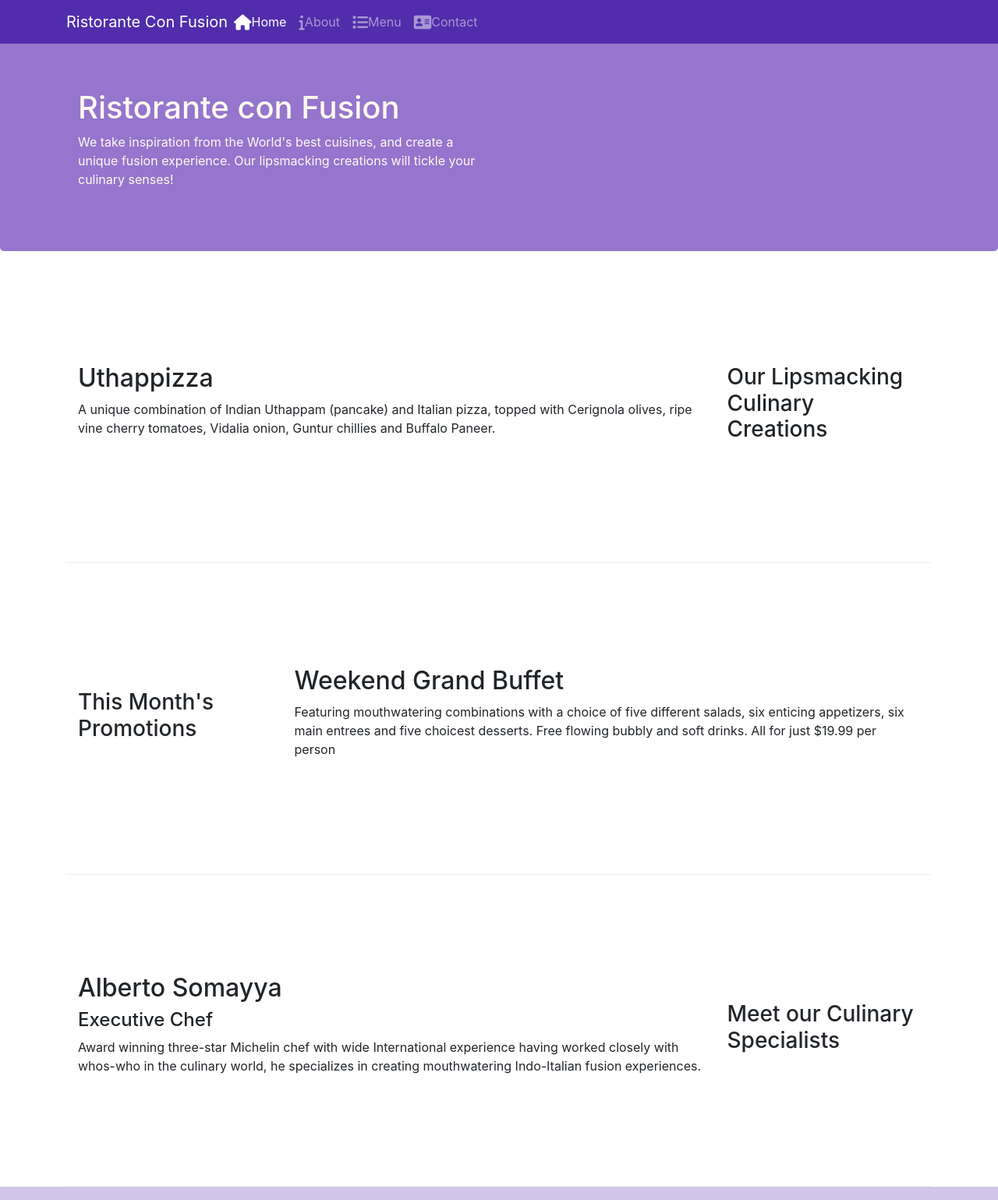
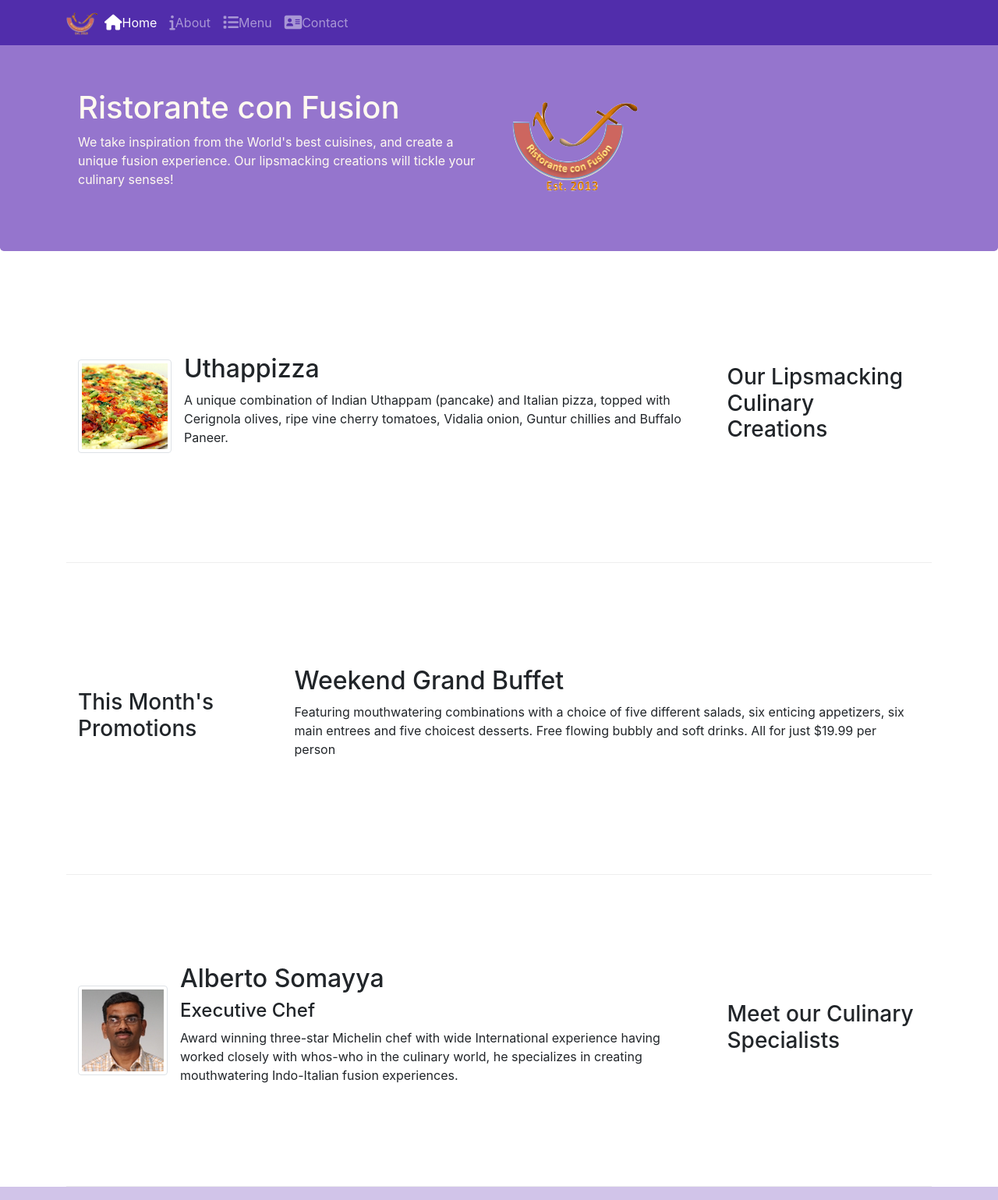
Before and after one commit to Krishare/conFusion, a website: page index.html in a window 1280 px wide. Shown: the top 1539 px of the page at 78% size. Drawn offline with nearby package versions, Linux system fonts and the light colour scheme.

Commit message:
Images And Media

```diff
--- a/index.html
+++ b/index.html
@@ -21,7 +21,7 @@
             <button class="navbar-toggler" type="button" data-toggle="collapse" data-target="#Navbar">
                 <span class="navbar-toggler-icon"></span>
             </button>
-            <a class="navbar-brand mr-auto" href="#">Ristorante Con Fusion</a>
+            <a class="navbar-brand mr-auto" href="#"><img src="img/logo.png" height="30" width="41"></a>
             <div class="collapse navbar-collapse" id="Navbar">
                 <ul class="navbar-nav mr-auto">
                     <li class="nav-item active"><a class="nav-link" href="#"><span class="fa fa-home fa-lg"></span>Home</a></li>
@@ -39,7 +39,8 @@
                     <h1>Ristorante con Fusion</h1>
                     <p>We take inspiration from the World's best cuisines, and create a unique fusion experience. Our lipsmacking creations will tickle your culinary senses!</p>
                 </div>
-                <div class="col-12 col-sm">
+                <div class="col-12 col-sm align-self-center">
+                    <img src="img/logo.png" class="img-fluid">
                 </div>
             </div>
         </div>
@@ -51,8 +52,17 @@
                 <h3>Our Lipsmacking Culinary Creations</h3>
             </div>
             <div class="col col-sm order-sm-first col-md">
-                <h2>Uthappizza</h2>
-                <p>A unique combination of Indian Uthappam (pancake) and Italian pizza, topped with Cerignola olives, ripe vine cherry tomatoes, Vidalia onion, Guntur chillies and Buffalo Paneer.</p>
+                <div class="media">
+                    <img class="d-flex mr-3 img-thumbnail align-self-center"
+                            src="img/uthappizza.png" alt="Uthappizza">
+                    <div class="media-body">
+                        <h2 class="mt-0">Uthappizza</h2>
+                        <p class="d-none d-sm-block">A unique combination of Indian Uthappam (pancake) and
+                            Italian pizza, topped with Cerignola olives, ripe vine
+                            cherry tomatoes, Vidalia onion, Guntur chillies and
+                            Buffalo Paneer.</p>
+                    </div>
+                </div>
             </div>
         </div>
 
@@ -72,9 +82,19 @@
                 <h3>Meet our Culinary Specialists</h3>
             </div>
             <div class="col col-sm order-sm-first col-md">
-                <h2>Alberto Somayya</h2>
-                <h4>Executive Chef</h4>
-                <p>Award winning three-star Michelin chef with wide International experience having worked closely with whos-who in the culinary world, he specializes in creating mouthwatering Indo-Italian fusion experiences. </p>
+                <div class="media">
+                    <img class="d-flex mr-3 img-thumbnail align-self-center"
+                            src="img/alberto.png" alt="Alberto Somayya">
+                    <div class="media-body">
+                        <h2 class="mt-0">Alberto Somayya</h2>
+                        <h4>Executive Chef</h4>
+                        <p class="d-none d-sm-block">Award winning three-star Michelin chef with wide
+                            International experience having worked closely with
+                            whos-who in the culinary world, he specializes in
+                            creating mouthwatering Indo-Italian fusion experiences.
+                            </p>
+                    </div>
+                </div>
             </div>
         </div>
     </div>
```
Also changed, not shown: aboutus.html (+3 -2 lines), contactus.html (+3 -2 lines), img/alberto.png (added), img/buffet.png (added), img/logo.png (added), img/uthappizza.png (added), 1 other file.
